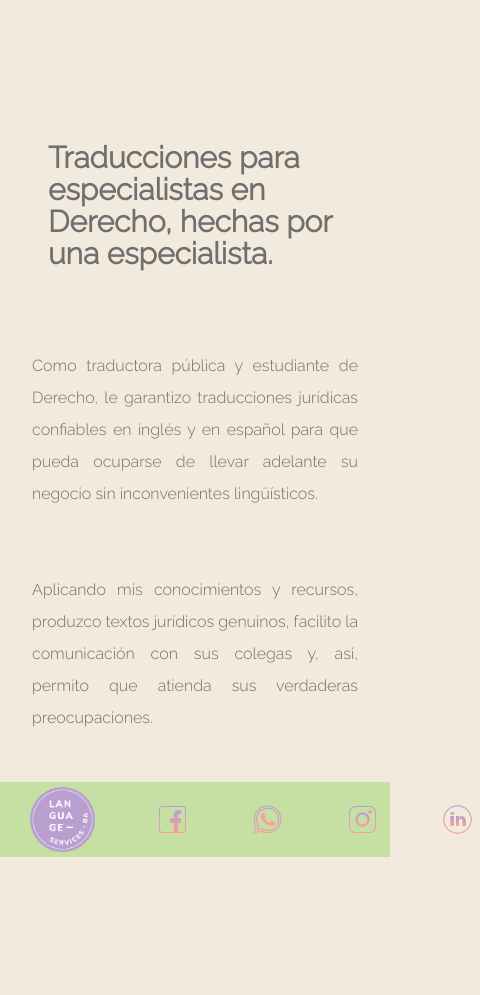
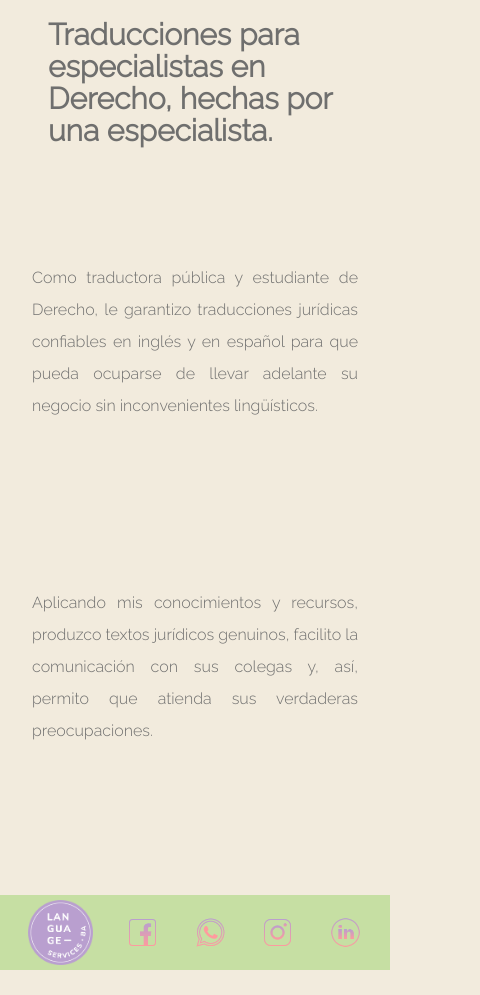
Before and after one commit to GuilleCerra/Proyecto-Coder, a website: page index.html in a window 390 px wide. Shown: the part 575-1570 px from the top of the page, 480 px wide, since content can reach past the window. Before the commit the page ends 1457 px from the top, so only its background shows below. Drawn offline with nearby package versions, Linux system fonts and the light colour scheme.

Commit message:
wireframes

```diff
--- a/scss/_queries.scss
+++ b/scss/_queries.scss
@@ -9,7 +9,7 @@
     }
     .containerinicio{
         grid-template-columns: 1fr;
-        grid-template-rows: 2fr 1fr 1fr 1fr;
+        grid-template-rows: 1fr 0.8fr 1fr 1fr;
         grid-template-areas:
         "fotoinicio fotoinicio fotoinicio"
         "texto1 texto1 texto1"
@@ -159,6 +159,9 @@
         }
 
     footer{
-        max-width: 100%;
+        width: 100%;
+        .logo{
+            margin: 0;
+        }
     }
 }
```
Also changed, not shown: index.html (+1 -3 lines), css/estilo.css, 1 other file.
